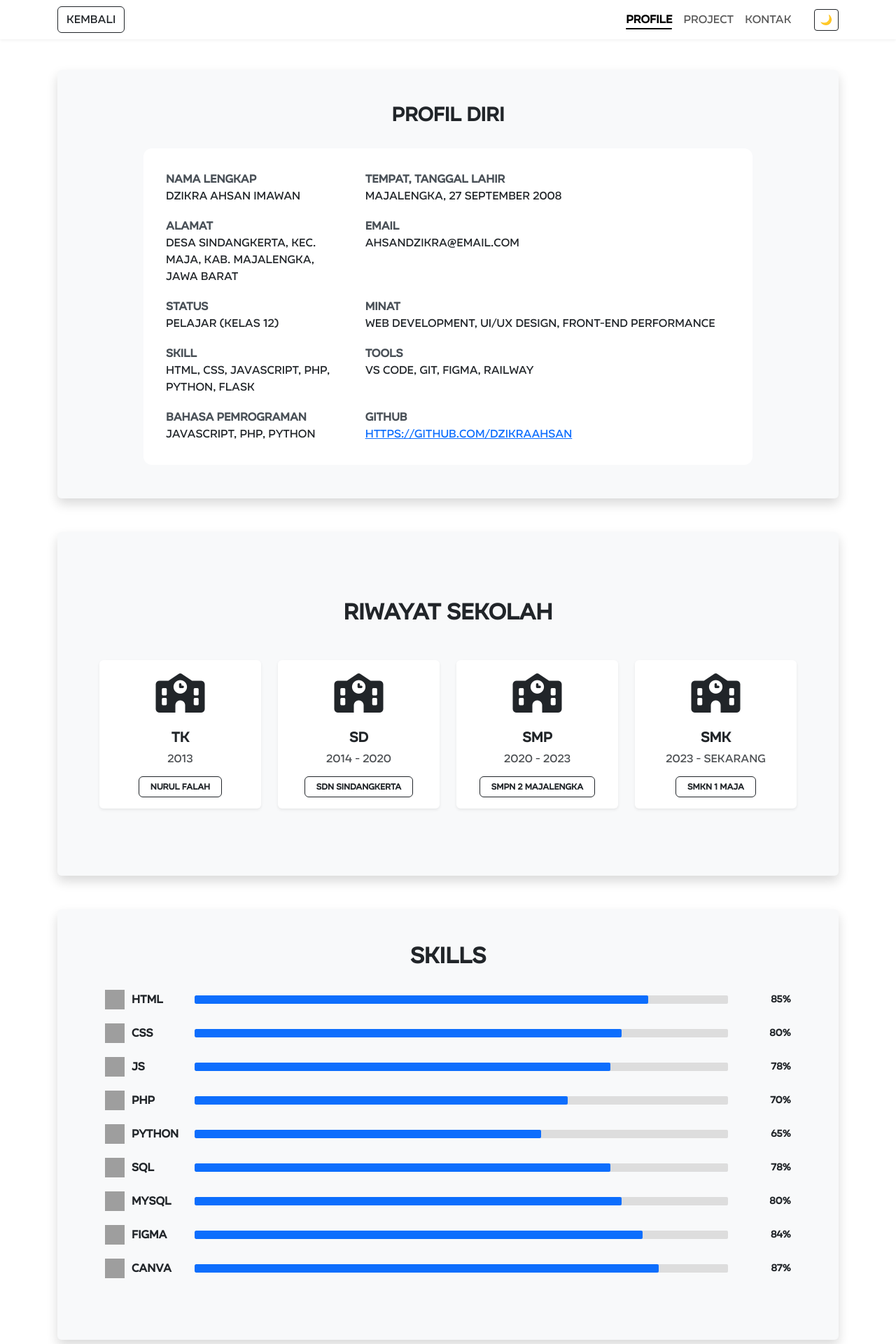
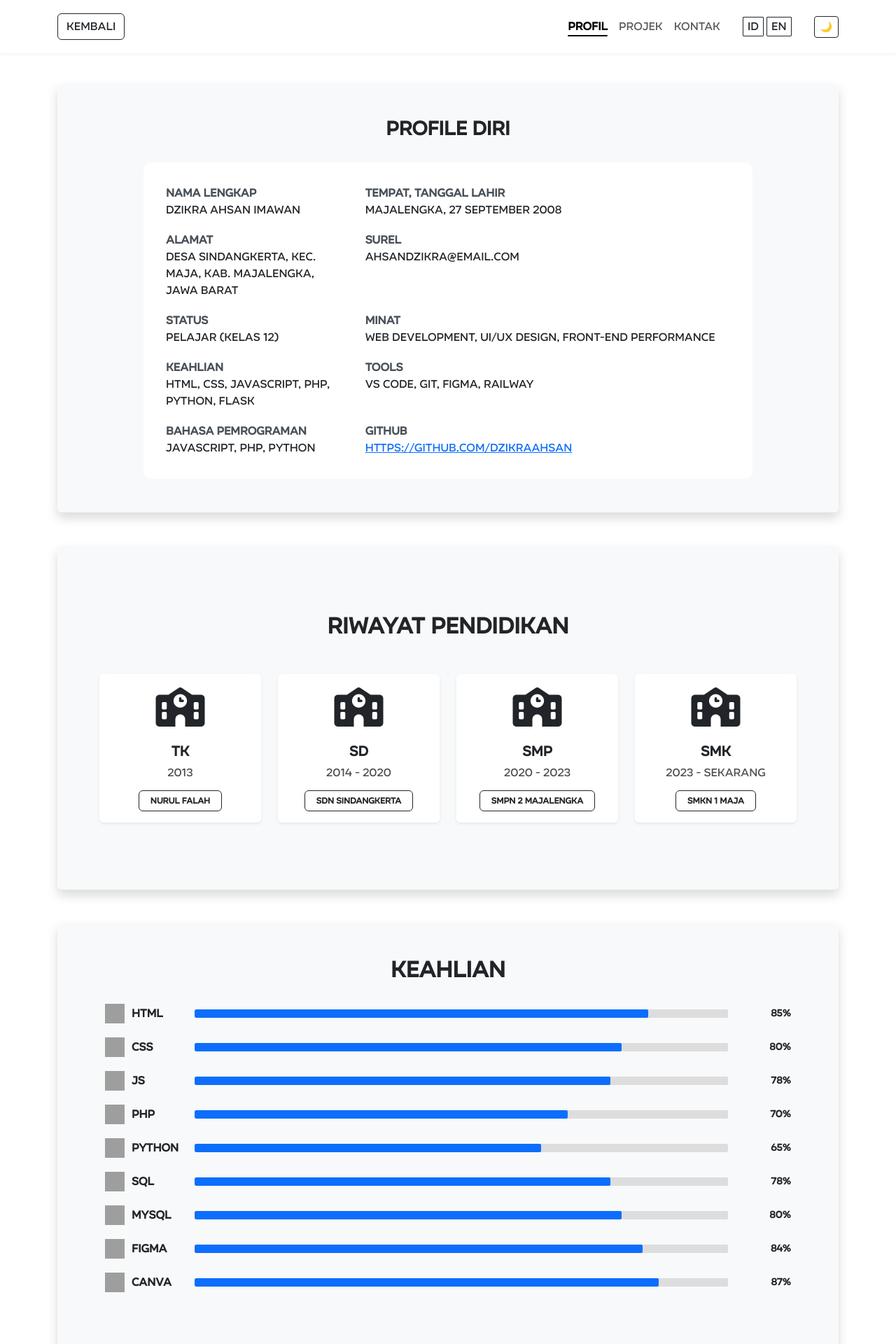
Before and after one commit to Dzikraahsan/Portfolio2, a Flask app: page /profile in a window 1280 px wide. Shown: the top 1920 px of the page at 70% size. Run offline with Flask 3, Linux system fonts and the light colour scheme; some libraries are stand-ins or nearby versions; grey boxes are pictures that could not be loaded.

Commit message:
update code

```diff
--- a/templates/profile.html
+++ b/templates/profile.html
@@ -319,6 +319,16 @@
       filter: invert(1);
     }
 
+    /* untuk multibahasa */
+    [data-i18n] {
+      transition: opacity 0.3s ease;
+      opacity: 1;
+    }
+
+    [data-i18n].fade-out {
+      opacity: 0;
+    }
+
     /* kode responsive */
     @media (max-width: 768px) {
       html {
@@ -421,21 +431,27 @@
         <div class="container d-flex justify-content-between align-items-center flex-wrap pon">
 
             <!-- Tombol Kembali -->
-            <a href="{{ url_for('home') }}" class="btn dynamic-btn mb-2 mb-lg-0 navv">Kembali</a>
+            <a href="{{ url_for('home') }}" class="btn dynamic-btn mb-2 mb-lg-0 navv text center" data-i18n="button-back">Kembali</a>
 
             <!-- Navigation Menu -->
             <div class="d-flex align-items-center flex-wrap justify-content-end">
               <ul class="navbar-nav d-flex flex-row mb-2 mb-lg-0 atur">
                   <li class="nav-item box me-3">
-                    <a class="nav-link {% if request.endpoint == 'profile' %}active{% endif %}" href="{{ url_for('profile') }}">Profile</a>
+                    <a class="nav-link {% if request.endpoint == 'profile' %}active{% endif %} text center" href="{{ url_for('profile') }}" data-i18n="nav-profile">Profil</a>
                   </li>
                   <li class="nav-item box me-3">
-                    <a class="nav-link {% if request.endpoint == 'project' %}active{% endif %}" href="{{ url_for('project') }}">Project</a>
+                    <a class="nav-link {% if request.endpoint == 'project' %}active{% endif %} text center" href="{{ url_for('project') }}" data-i18n="nav-project">Projek</a>
                   </li>
                   <li class="nav-item box me-3">
-                    <a class="nav-link {% if request.endpoint == 'kontak' %}active{% endif %}" href="{{ url_for('kontak') }}">Kontak</a>
+                    <a class="nav-link {% if request.endpoint == 'kontak' %}active{% endif %} text center" href="{{ url_for('kontak') }}" data-i18n="nav-contact" data-i18n="nav-contact text center">Kontak</a>
                   </li>
               </ul>
+
+                <div class="lang-switcher text-center p-3">
+                  <button class="dynamic-btn text center" style="border-radius: 5%;" onclick="setLanguage('id')">ID</button>
+                  <button class="dynamic-btn text center" style="border-radius: 5%;" onclick="setLanguage('en')">EN</button>
+                </div>
+
               <button id="themeToggle" class="btn btn-sm dynamic-btn ms-3">🌙</button>
             </div>
 
@@ -445,45 +461,45 @@
   <!-- Profil Section -->
   <section id="profil" class="container" style="margin-top: 2.75rem;" data-aos="fade-up">
     <div class="container shadow p-5 mb-5 bg-body-tertiary rounded">
-      <h2 class="section-title text-center" style="font-weight: 700;">PROFIL DIRI</h2>
+      <h2 class="section-title text-center" style="font-weight: 700;" data-i18n="bio-profile">PROFIL DIRI</h2>
 
       <!-- Biodata Start -->
       <div class="row justify-content-center mt-4" data-aos="fade-up">
         <div class="col-md-10 biodata-grid"data-aos="fade-up">
           <div class="biodata-item" data-aos="fade-up">
-            <div class="label" data-aos="fade-up">NAMA LENGKAP</div>
+            <div class="label text center" data-aos="fade-up" data-i18n="bio-name">NAMA LENGKAP</div>
             <div class="value" data-aos="fade-up">DZIKRA AHSAN IMAWAN</div>
           </div>
           <div class="biodata-item" data-aos="fade-up">
-            <div class="label" data-aos="fade-up">Tempat, Tanggal Lahir</div>
+            <div class="label text center" data-aos="fade-up" data-i18n="bio-tgl">Tempat, Tanggal Lahir</div>
             <div class="value" data-aos="fade-up">Majalengka, 27 September 2008</div>
           </div>
           <div class="biodata-item" data-aos="fade-up">
-            <div class="label" data-aos="fade-up">Alamat</div>
+            <div class="label text center" data-aos="fade-up" data-i18n="bio-address">Alamat</div>
             <div class="value" data-aos="fade-up">Desa Sindangkerta, Kec. Maja, Kab. Majalengka, Jawa Barat</div>
           </div>
           <div class="biodata-item" data-aos="fade-up">
-            <div class="label" data-aos="fade-up">Email</div>
+            <div class="label text center" data-aos="fade-up" data-i18n="bio-email">Email</div>
             <div class="value" data-aos="fade-up">ahsandzikra@email.com</div>
           </div>
           <div class="biodata-item" data-aos="fade-up">
-            <div class="label" data-aos="fade-up">Status</div>
-            <div class="value" data-aos="fade-up">Pelajar (Kelas 12)</div>
+            <div class="label text center" data-aos="fade-up" data-i18n="bi0-status">Status</div>
+            <div class="value text center" data-aos="fade-up" data-i18n="bio-student">Pelajar (Kelas 12)</div>
           </div>
           <div class="biodata-item">
-            <div class="label">Minat</div>
-            <div class="value">Web Development, UI/UX Design, Front-End Performance</div>
+            <div class="label text center" data-i18n="bio-interest">Minat</div>
+            <div class="value text center" data-i18n="bio-interested">Web Development, UI/UX Design, Front-End Performance</div>
           </div>
           <div class="biodata-item" data-aos="fade-up">
-            <div class="label" data-aos="fade-up">Skill</div>
+            <div class="label text center" data-aos="fade-up" data-i18n="bio-skill">Skill</div>
             <div class="value" data-aos="fade-up">HTML, CSS, JavaScript, PHP, Python, Flask</div>
           </div>
           <div class="biodata-item" data-aos="fade-up">
-            <div class="label" data-aos="fade-up">Tools</div>
+            <div class="label text center" data-aos="fade-up" data-i18n="bio-tools">Tools</div>
             <div class="value" data-aos="fade-up">VS Code, Git, Figma, Railway</div>
           </div>
           <div class="biodata-item" data-aos="fade-up">
-            <div class="label" data-aos="fade-up">Bahasa Pemrograman</div>
+            <div class="label text center" data-aos="fade-up" data-i18n="bio-language">Bahasa Pemrograman</div>
             <div class="value" data-aos="fade-up">JavaScript, PHP, Python</div>
           </div>
           <div class="biodata-item" data-aos="fade-up">
@@ -503,7 +519,7 @@
      <div class="container shadow p-5 mb-5 bg-body-tertiary rounded" data-aos="fade-up">
         <section class="py-5 text-body" id="riwayat">
           <div class="container" data-aos="fade-up">
-            <h2 class="text-center mb-5" style="font-weight: 700;" data-aos="fade-up">RIWAYAT SEKOLAH</h2>
+            <h2 class="text-center mb-5" style="font-weight: 700;" data-aos="fade-up" data-i18n="sec-school">RIWAYAT PENDIDIKAN</h2>
             <div class="row g-4 justify-content-center">
 
               <!-- Card TK -->
@@ -571,7 +587,7 @@
                       <i class="fa-solid fa-school" data-aos="fade-up"></i>
                     </div>
                     <h5 class="card-title fw-semibold" data-aos="fade-up">SMK</h5>
-                    <h6 class="card-title fw-medium" style="opacity: 80%;" data-aos="fade-up">2023 - Sekarang</h6>
+                    <h6 class="card-title fw-medium" style="opacity: 80%;" data-aos="fade-up" data-i18n="sec-year">2023 - Sekarang</h6>
                     <a href="https://maps.app.goo.gl/zRz3DkhrrAgyYV9NA"
                       target="_blank"
                       class="badge dynamic-btn mt-2 px-3 py-2 text-decoration-none"
@@ -593,7 +609,7 @@
 
       <div class="container shadow p-5 mb-0 bg-body-tertiary rounded" data-aos="fade-up">
         <div class="text-center mb-0 mt-3">
-          <h2 style="font-weight: 700; margin-top: -1rem;" data-aos="fade-up">SKILLS</h2>
+          <h2 style="font-weight: 700; margin-top: -1rem;" data-aos="fade-up"data-i18n="sec-skills">SKILLS</h2>
         </div>
           <div class="skill-section h-100 mb-0" data-aos="fade-up">
 
@@ -686,7 +702,7 @@
    <div class="container" data-aos="fade-up">
       <div class="container shadow p-5 mb-5 mt-5 bg-body-tertiary rounded">
         <div class="text-center ">
-          <h2 style="font-weight: 700;" data-aos="fade-up">SERTIFIKAT</h2>
+          <h2 style="font-weight: 700;" data-aos="fade-up"data-i18n="sec-certificate">SERTIFIKAT</h2>
         </div>
 
         <!-- Sertifikat Grid Start -->
@@ -747,14 +763,17 @@
   <footer style="margin-top: 5rem;" data-aos="fade-up">
     <div class="container">
       <div class="mb-3">
-        <p class="mb-1 pp">Hubungi saya di: <a href="mailto:ahsandzikra@email.com">ahsandzikra@gmail.com</a></p>
+        <p class="mb-1 pp">
+          <span class="text-center" data-i18n="footer-call">Hubungi saya di:</span>
+          <a class="text-center" href="mailto:ahsandzikra@email.com" data-i18n="footer-call-email">ahsandzikra@gmail.com</a>
+        </p>
       </div>
       <div class="social-icons">
         <a href="https://github.com/Dzikraahsan"><i class="bi bi-github"></i></a>
         <a href="https://www.instagram.com/dzii27/?__pwa=1"><i class="bi bi-instagram"></i></a>
         <a href="https://wa.me/6285703153305"><i class="bi bi-whatsapp"></i></a>
       </div>
-      <small class="text-body-secondary d-block mt-3">© 2025 Dzikra Ahsan Imawan. All Right Reserved.</small>
+      <small class="text-body-secondary d-block mt-3 text center"data-i18n="footer-copyright">© 2025 Dzikra Ahsan Imawan. All Right Reserved.</small>
     </div>
   </footer>
 
@@ -793,6 +812,85 @@
         });
       });
 
+      // script untuk multibahasa
+      const translations = {
+        "id": {
+          "button-back": "Kembali",
+          "nav-profile": "Profil",
+          "nav-project": "Projek",
+          "nav-contact": "Kontak",
+          "bio-profile": "Profile Diri",
+          "bio-name": "Nama Lengkap",
+          "bio-tgl": "Tempat, Tanggal Lahir",
+          "bio-address": "Alamat",
+          "bio-email": "Surel",
+          "bio-status": "Status",
+          "bio-interest": "Minat",
+          "bio-interested": "Web Development, UI/UX Design, Front-End Performance",
+          "bio-student": "Pelajar (Kelas 12)",
+          "bio-skill": "Keahlian",
+          "bio-language": "Bahasa Pemrograman",
+          "sec-school": "Riwayat Pendidikan",
+          "sec-year": "2023 - Sekarang",
+          "sec-skills": "Keahlian",
+          "sec-certificate": "Sertifikat",
+          "footer-call": "Hubungi Saya Di:",
+          "footer-call-email": "ahsandzikra@gmail.com",
+          "footer-copyright": "© 2025 Dzikra Ahsan Imawan. Semua Hak Dilindungi."
+          },
+
+          "en": {
+          "button-back": "Back",
+          "nav-profile": "Profile",
+          "nav-project": "Project",
+          "nav-contact": "Contact",
+          "bio-profile": "Self Profile",
+          "bio-name": "Full Name",
+          "bio-tgl": "Place, date of birth",
+          "bio-address": "Address",
+          "bio-email": "Email",
+          "bio-status": "Status",
+          "bio-interest": "Interest",
+          "bio-interested": "Web Development, UI/UX Design, Front-End Performance",
+          "bio-student": "Students (Grade 12)",
+          "bio-skill": "Skills",
+          "bio-language": "Programming Language",
+          "sec-school": "Education History",
+          "sec-year": "2023 - Now",
+          "sec-skills": "Skills",
+          "sec-certificate": "Certificate",
+          "footer-call": "Contact Me At:",
+          "footer-call-email": "ahsandzikra@gmail.com",
+          "footer-copyright": "© 2025 Dzikra Ahsan Imawan. All Right Reserved."
+        }
+      };
+
+      function setLanguage(lang) {
+        localStorage.setItem('lang', lang);
+        const elements = document.querySelectorAll('[data-i18n]');
+
+        // Step 1: Fade out
+        elements.forEach(el => {
+          el.classList.add('fade-out');
+        });
+
+        // Step 2: Tunggu transisi, lalu ganti isi dan fade in
+        setTimeout(() => {
+          elements.forEach(el => {
+            const key = el.getAttribute('data-i18n');
+            if (translations[lang][key]) {
+              el.innerHTML = translations[lang][key];
+            }
+            el.classList.remove('fade-out');
+          });
+        }, 300); // waktu sesuai CSS transition
+      }
+
+      document.addEventListener('DOMContentLoaded', () => {
+        const savedLang = localStorage.getItem('lang') || 'id';
+        setLanguage(savedLang);
+      });
+
   </script>
 
 
```
